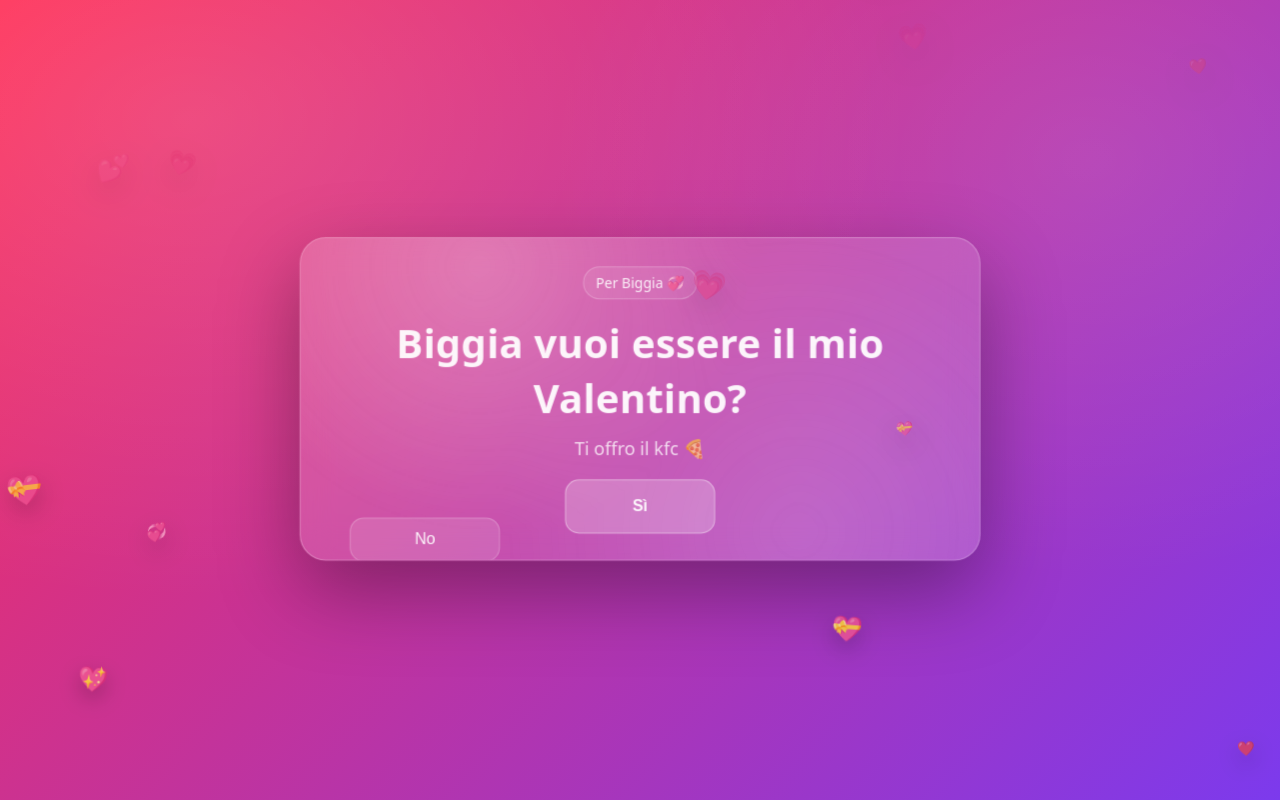
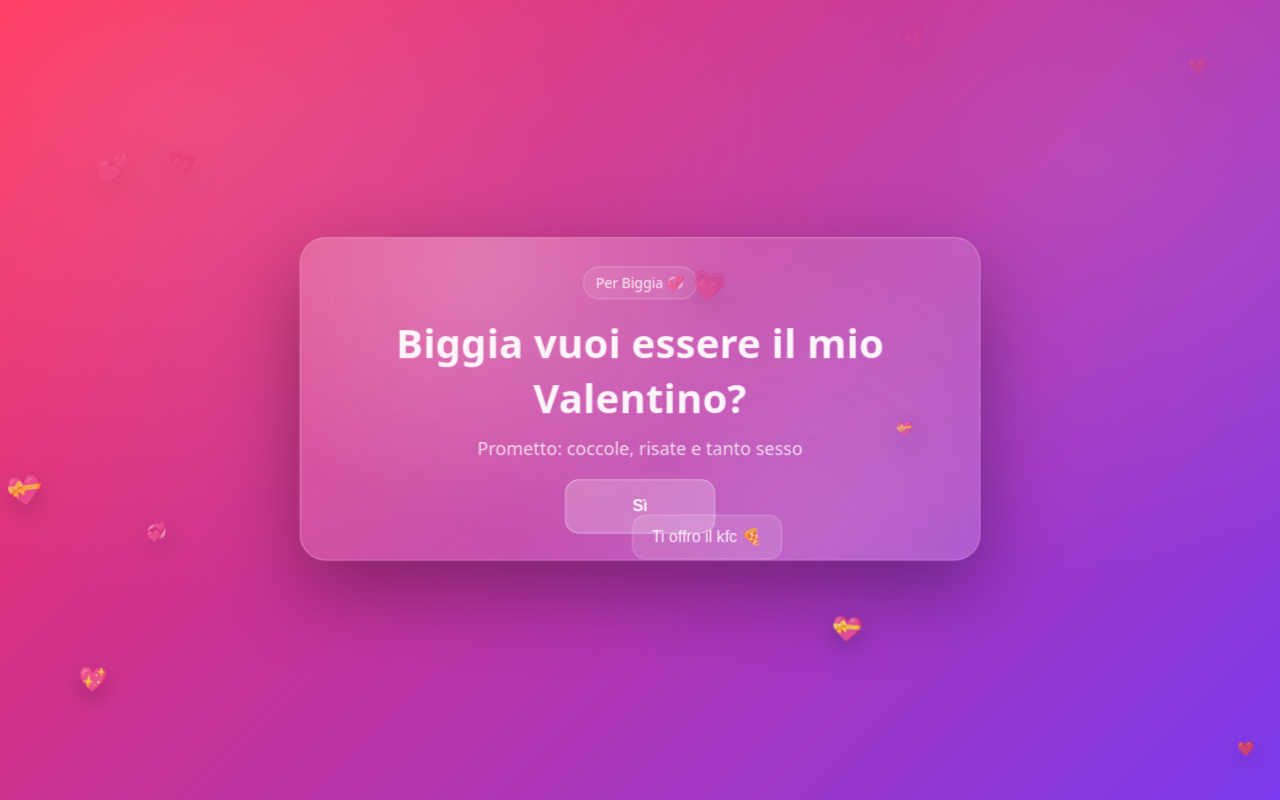
Before and after one commit to Ale1398/Valentino, a plain HTML site: page index.html in a window 1280 px wide. Both pictures are taken after a click on the button "No". Drawn offline with Linux system fonts and the light colour scheme.

Commit message:
Refactor moveNo function for button positioning

```diff
--- a/index.html
+++ b/index.html
@@ -326,26 +326,40 @@
     }
 
     function moveNo(){
-      // limiti dentro la card
   const rect = card.getBoundingClientRect();
   const btnRect = noBtn.getBoundingClientRect();
-      const pad = 14;
+  const pad = 20;
 
-      // posizione random *dentro la card*
-      const maxX = rect.width - btnRect.width - pad*2;
-      const maxY = rect.height - btnRect.height - pad*2;
+  const cardWidth = rect.width;
+  const cardHeight = rect.height;
 
-      const x = pad + Math.random()*Math.max(0, maxX);
-      const y = pad + Math.random()*Math.max(0, maxY);
+  let x, y;
 
-      // posizioniamo rispetto alla card
+  // Genera punto casuale nel triangolo superiore della card
+  // Triangolo: base in basso, punta in alto centro
+
+  const r1 = Math.random();
+  const r2 = Math.random();
+
+  // Formula per punto uniforme dentro triangolo
+  const sqrtR1 = Math.sqrt(r1);
+
+  const xTri = (1 - sqrtR1) * (cardWidth / 2) +
+               sqrtR1 * ( (1 - r2) * 0 + r2 * cardWidth );
+
+  const yTri = sqrtR1 * cardHeight * 0.8;
+
+  // Limiti per non far uscire il bottone
+  x = Math.min(Math.max(pad, xTri), cardWidth - btnRect.width - pad);
+  y = Math.min(Math.max(pad, yTri), cardHeight - btnRect.height - pad);
+
   noBtn.style.position = 'absolute';
   noBtn.style.left = x + 'px';
   noBtn.style.top = y + 'px';
 }
 
     function moveNoAndTalk(){
-      subtitle.textContent = nextNoPhrase();
+      noBtn.textContent = nextNoPhrase();
       moveNo();
       spawnHeart(false);
     }
@@ -396,10 +410,8 @@
 
       // fisica semplice: caduta + sway + rotazione
       const duration = rand(2200, 3600); // ms
-      const drift = rand(-120, 120);     // px
       const rot = rand(-180, 180);       // deg
-      const swayAmp = rand(10, 26);      // px
-      const swaySpeed = rand(0.006, 0.012);
+
 
       drop.style.left = (x) + 'px';
 
@@ -419,10 +431,8 @@
         const p = Math.min(1, elapsed / duration);
 
         const y = startY + p * (window.innerHeight + 240);
-        const sway = Math.sin(elapsed * swaySpeed * 1000) * swayAmp;
-        const dx = drift * p;
 
-        drop.style.transform = `translate(${dx + sway}px, ${y}px) rotate(${rot * p}deg)`;
+        drop.style.transform = `translate(0px, ${y}px) rotate(${rot * p}deg)`;
 
         if(p < 1){
           requestAnimationFrame(animate);
```
Lines whose indentation alone changed are shown as unchanged.
